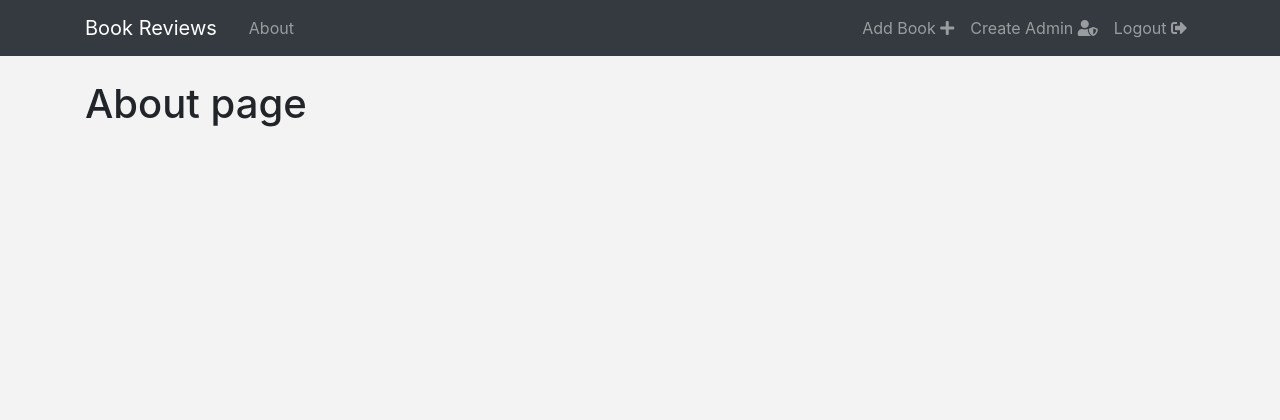
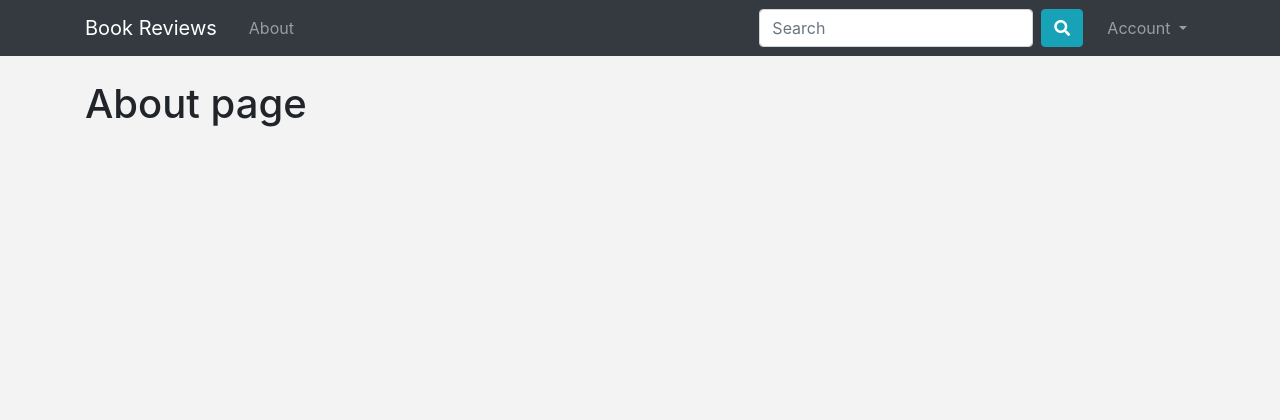
Before and after one commit to amritpandey23/Readaholic, a Flask app: page /about in a window 1280 px wide. Shown: the top 420 px of the page. Run offline with Flask 2, Linux system fonts and the light colour scheme; the visitor is signed in with stand-in values (Sample User, id 1); parts of the project's set-up code (start-up, migrations or seed data) failed here and were passed over; some libraries are stand-ins or nearby versions.

Commit message:
feature/searchbar complete

```diff
--- a/book_review/templates/layout.html
+++ b/book_review/templates/layout.html
@@ -31,12 +31,23 @@
               <a class="nav-item nav-link" href="{{ url_for('main.about') }}">About</span></a>
             </ul>
             <ul class="navbar-nav">
+              <form action="{{ url_for('book.search') }}" method="GET" class="form-inline my-2 my-lg-0">
+                <input class="form-control mr-sm-2" type="search" placeholder="Search" name="bname">
+                <button class="btn btn-info my-2 my-sm-0" type="submit"><i class="fas fa-search"></i></button>
+              </form>
               {% if current_user.is_authenticated %}
-              <a class="nav-item nav-link" href="{{ url_for('book.add') }}">Add Book <i class="fas fa-plus"></i></a>
-              <a class="nav-item nav-link" href="{{ url_for('admins.add') }}">Create Admin <i
-                  class="fas fa-user-shield"></i></span></a>
-              <a class="nav-item nav-link" href="{{ url_for('admins.logout') }}">Logout <i
-                  class="fas fa-sign-out-alt"></i></span></a>
+              <li class="nav-item dropdown ml-3">
+                <a class="nav-link dropdown-toggle" href="#" id="navbarDropdown" role="button" data-toggle="dropdown"
+                  aria-haspopup="true" aria-expanded="false">
+                  Account
+                </a>
+                <div class="dropdown-menu" aria-labelledby="navbarDropdown">
+                  <a class="dropdown-item" href="{{ url_for('book.add') }}"><i class="fas fa-plus"></i> Add Book</a>
+                  <a class="dropdown-item" href="{{ url_for('admins.add') }}"><i class="fas fa-user-shield"></i> Create Admin</span></a>
+                  <a class="dropdown-item" href="{{ url_for('admins.logout') }}"><i class="fas fa-sign-out-alt"></i> Logout</span></a>
+                </div>
+              </li>
+
               {% endif %}
             </ul>
           </div>
```
Also changed, not shown: book_review/book/routes.py (+8 -0 lines).
